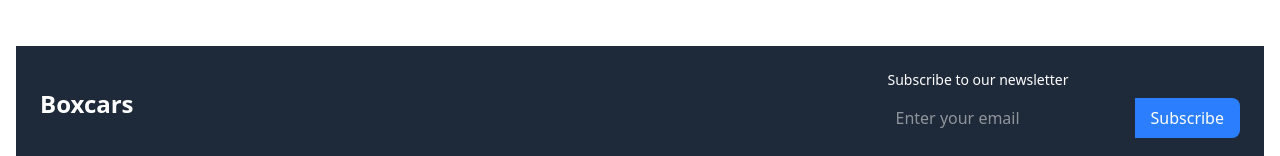
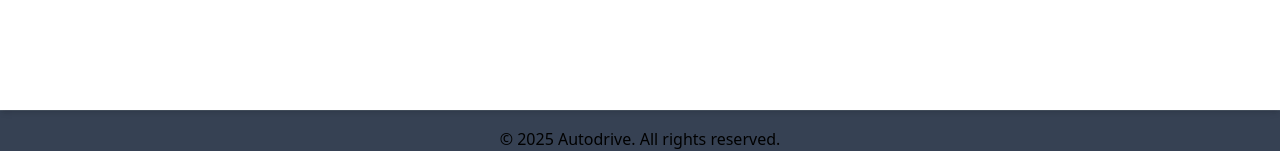
Before and after one commit to masterquanh06/auto-drive, a React (Vite) app: page / in a window 1280 px wide. Shown: the part 2641-2797 px from the top of the page. Built offline with nearby package versions, Linux system fonts and the light colour scheme.

Commit message:
config layout ,router upgrade footer

```diff
--- a/src/Components/Footer.tsx
+++ b/src/Components/Footer.tsx
@@ -1,33 +1,12 @@
-import React from 'react';
 
 export default function Footer() {
     return (
         <>
-            <footer className="bg-gray-800 text-white p-6 mt-8 top-0">
-                <div className="container mx-auto flex justify-between items-center mb-6">
-                    <div className="text-2xl font-bold">Boxcars</div>
-                    <div>
-                        <label htmlFor="email" className="block text-sm">Subscribe to our newsletter</label>
-                        <div className="flex mt-2">
-                            <input type="email" id="email" placeholder="Enter your email" className="p-2 rounded-l-lg text-white" />
-                            <button className="bg-blue-500 px-4 py-2 rounded-r-lg hover:bg-blue-600">Subscribe</button>
-                        </div>
-                    </div>
-                </div>
 
-                <div className="grid grid-cols-2 md:grid-cols-3 lg:grid-cols-6 gap-4 text-center mb-6">
-                    <div>Section 1</div>
-                    <div>Section 2</div>
-                    <div>Section 3</div>
-                    <div>Section 4</div>
-                    <div>Section 5</div>
-                    <div>Section 6</div>
-                </div>
+            <div className="text-center border-t border-gray-600 pt-4 bg-gray-700">
+                <p>&copy; 2025 Autodrive. All rights reserved.</p>
+            </div>
 
-                <div className="text-center border-t border-gray-600 pt-4">
-                    <p>&copy; 2025 Boxcars. All rights reserved.</p>
-                </div>
-            </footer>
         </>
     );
 }
--- a/src/Components/Header.tsx
+++ b/src/Components/Header.tsx
@@ -8,7 +8,7 @@ export default function Header() {
     <>
         <div className="container mx-auto flex justify-between items-center">
                 {/* Logo bên trái */}
-                <div className="text-xl font-bold text-gray-800">Boxcars</div>
+                <div className="text-xl font-bold text-gray-800">AutoDrive.</div>
                 {/* Danh sách tab bên phải */}
                 <ul className="flex space-x-6 text-gray-700 font-semibold items-center">
                     <a className="hover:text-blue-500 cursor-pointer flex items-center">Home</a>
--- /dev/null
+++ b/src/layouts/AuthLayout.tsx
@@ -0,0 +1,6 @@
+import { Outlet } from "react-router";
+
+const AuthLayout = () => {
+    return <Outlet />;
+}
+export default AuthLayout;
--- /dev/null
+++ b/src/layouts/MainLayout.tsx
@@ -0,0 +1,18 @@
+import { Outlet } from "react-router";
+import Footer from "../components/Footer";
+import Header from "../components/Header";
+
+function MainLayout() {
+    return (
+        <div className="transition-colors duration-400 relative">
+            <div className="flex flex-col min-h-screen">
+                <div className="mb-20"> <Header /></div>
+                <main className="flex flex-col flex-1 ">
+                    <Outlet />
+                </main>
+            </div>
+            <Footer />
+        </div>
+    );
+}
+export default MainLayout;
--- a/src/pages/Home.tsx
+++ b/src/pages/Home.tsx
@@ -1,14 +1,10 @@
-import React from 'react';
-import Header from '../Components/Header';
-import Footer from '../Components/Footer';
-import Background_RR from '../assets/images/Background_RR.jpg'
-import LogoTOYOTA from '../assets/images/LogoTOYOTA.jpg'
-import LogoMercedes from '../assets/images/LogoMercedes.jpg'
-import LogoBMW from '../assets/images/LogoBMW.jpg'
-import LogoKia from '../assets/images/LogoKia.jpg'
-import LogoAudi from '../assets/images/LogoAudi.jpg'
-import User from '../assets/images/user.jpg'
-import Background from '../assets/images/Background.jpg'
+import Background from '../assets/images/Background.jpg';
+import Background_RR from '../assets/images/Background_RR.jpg';
+import LogoAudi from '../assets/images/LogoAudi.jpg';
+import LogoBMW from '../assets/images/LogoBMW.jpg';
+import LogoKia from '../assets/images/LogoKia.jpg';
+import LogoMercedes from '../assets/images/LogoMercedes.jpg';
+import LogoTOYOTA from '../assets/images/LogoTOYOTA.jpg';
 
 
 
@@ -16,7 +12,7 @@ function Home() {
     return (
         <nav className="bg-white shadow-md p-4 relative z-10">
             <div className='relative '>
-                <Header />
+
                 <div
                     className="absolute inset-0 bg-cover bg-center bg-no-repeat  -z-10"
                     style={{ backgroundImage: `url(${Background})` }}
@@ -140,7 +136,7 @@ function Home() {
 
                     <div className="w-full flex flex-col md:flex-row items-center p-6 rounded-lg shadow-md mt-8">
                         <div className="md:w-2/5 w-full flex justify-center">
-                            <img src={User} alt="Customer" className="w-52 h-52 rounded-full shadow-lg object-cover" />
+                            <img src={LogoTOYOTA} alt="Customer" className="w-52 h-52 rounded-full shadow-lg object-cover" />
                         </div>
                         <div className=" bg-auto md:w-3/5 w-full p-6">
                             <h3 className="text-xl font-bold mb-2">4.9/5 ⭐</h3>
@@ -194,7 +190,6 @@ function Home() {
                 </div>
             </section>
             {/* Phần end */}
-            <Footer />
         </nav>
 
 
--- a/src/pages/Login.tsx
+++ b/src/pages/Login.tsx
@@ -16,7 +16,7 @@ const Login = () => {
   return (
     <div className="min-h-screen flex flex-col md:flex-row">
       {/* Form Section */}
-      <div className="w-full md:w-1/2 flex items-center justify-center p-8  bg-gradient-to-r from-violet-200 to-violet-400">
+      <div className="w-full md:w-1/2 flex items-center justify-center p-8  bg-gradient-to-r from-violet-200 to-violet-300">
         <Form
           name="login"
           initialValues={{ remember: true }}
--- a/src/pages/SignUp.tsx
+++ b/src/pages/SignUp.tsx
@@ -15,7 +15,7 @@ const Register = () => {
   return (
     <div className="min-h-screen flex flex-col md:flex-row">
       {/* Form Section */}
-      <div className="w-full md:w-1/2 flex items-center justify-center p-4 md:p-8 bg-gradient-to-r from-violet-200 to-violet-400">
+      <div className="w-full md:w-1/2 flex items-center justify-center p-4 md:p-8 bg-gradient-to-r from-violet-200 to-violet-300">
         <Form
           name="register"
           initialValues={{ remember: true }}
--- a/src/router/index.tsx
+++ b/src/router/index.tsx
@@ -1,12 +1,10 @@
-import { createBrowserRouter, Outlet } from "react-router";
+import { createBrowserRouter } from "react-router";
+import AuthLayout from "../layouts/AuthLayout";
+import MainLayout from "../layouts/MainLayout";
 import Login from "../pages/Login";
+import SignUp from "../pages/SignUp";
 import Home from "../pages/Home";
-import SignUp from "../pages/SignUp";
 
-// Fixed AuthLayout component with proper return statement
-const AuthLayout = () => {
-    return <Outlet />;  // Added return and fixed JSX syntax
-}
 
 export default createBrowserRouter([
     {
@@ -17,13 +15,18 @@ export default createBrowserRouter([
                 path: '/login'
             },
             {
-                element: <Home />,
-                path: '/'
-            },
-            {
                 element: <SignUp />,
                 path: '/signup'
             }
         ]
+    },
+    {
+        element: <MainLayout />,
+        children: [
+            {
+                element: <Home />,
+                path: '/'
+            }
+        ]
     }
 ]);
```
Also changed, not shown: src/assets/images/user.jpg (deleted).
